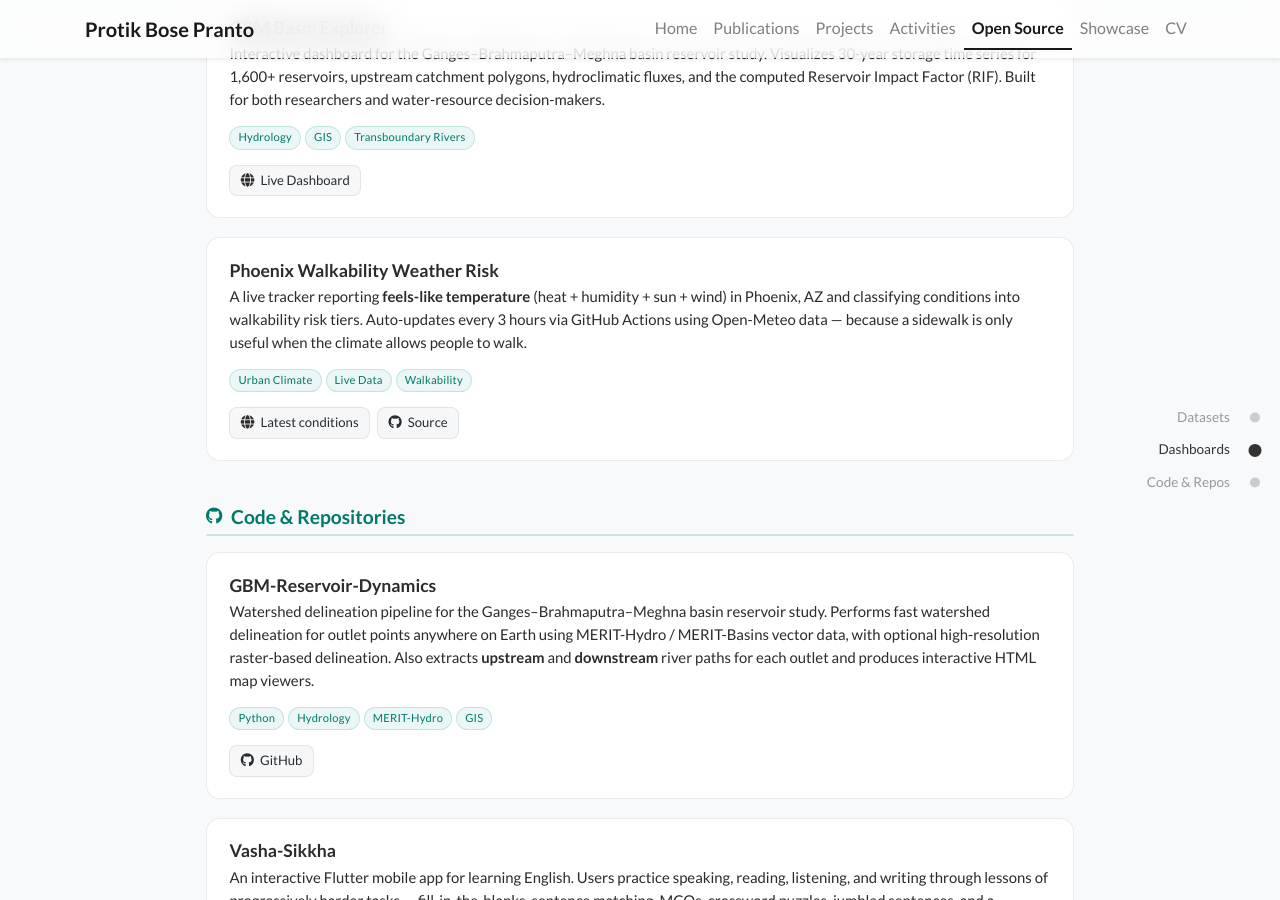
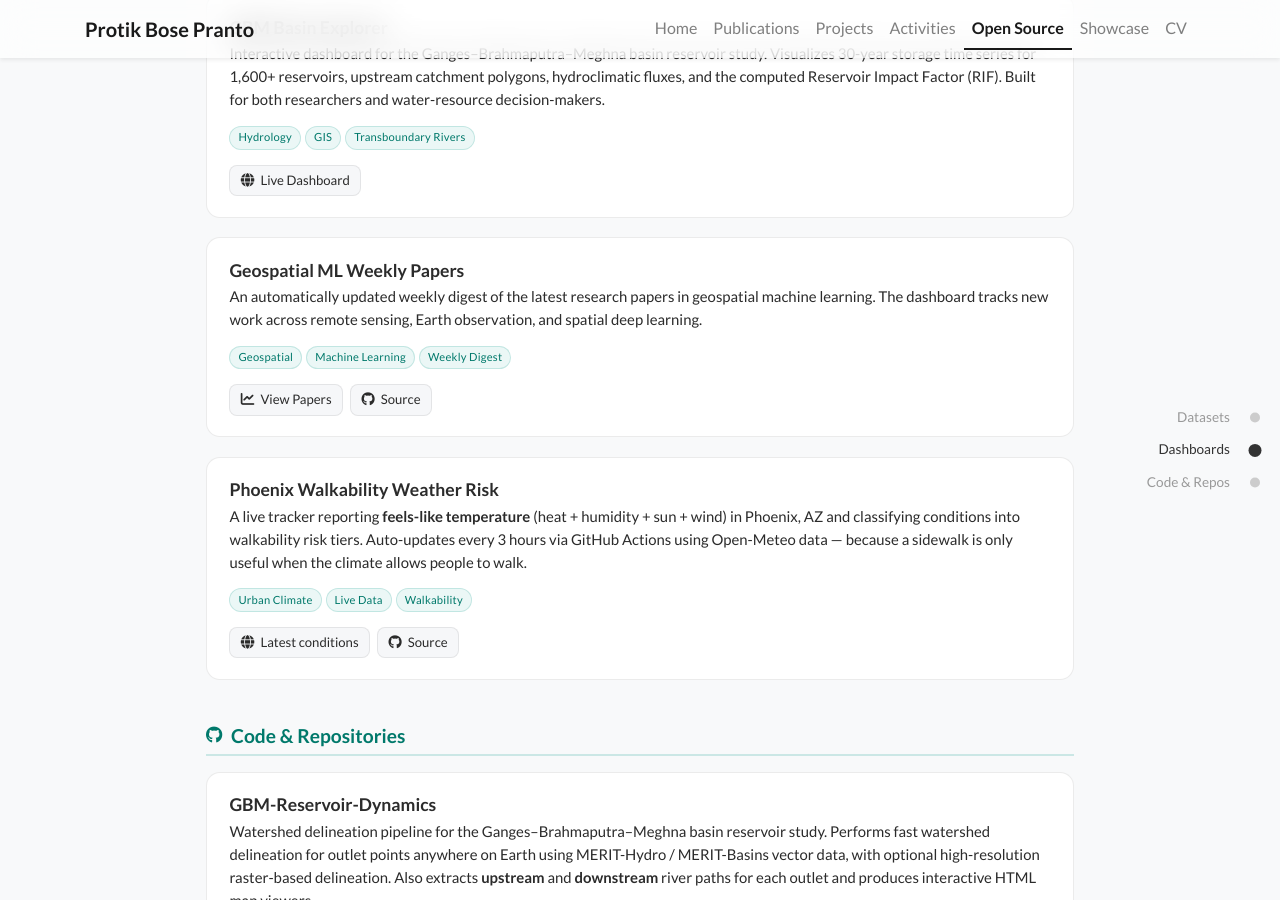
Before and after one commit to ProtikBose/protikbose.github.io, a Jekyll site: the page built from opensource.html, in a window 1280 px wide and 900 px high, scrolled down 621 px. Built offline with Jekyll 4.4.1, drawn with Linux system fonts in a browser that asks for light colours; nearby versions of some CDN libraries; a style sheet for code colours, icons or effects is not loaded.

Commit message:
added the dashboard

```diff
--- a/_data/opensource.yml
+++ b/_data/opensource.yml
@@ -78,6 +78,26 @@ dashboards:
         icon: "fas fa-globe"
       - name: "Source"
         url: "#"   # TODO: GitHub repo URL if public
+        icon: "fab fa-github"
+
+  - title: "Geospatial ML Weekly Papers"
+    #year: "2025 – Present"
+    description: >-
+      An automatically updated weekly digest of the latest research papers
+      in geospatial machine learning. The
+      dashboard tracks new work across remote sensing, Earth observation,
+      and spatial deep learning.
+    tags:
+      - Geospatial
+      - Machine Learning
+      - Weekly Digest
+    image:   # assets/images/opensource/walkability-weather.png
+    links:
+      - name: "View Papers"
+        url: "https://github.com/ProtikBose/geospatial-ml-weekly-papers/blob/master/output/geospatial_ml_papers.md"
+        icon: "fas fa-chart-line"
+      - name: "Source"
+        url: "https://github.com/ProtikBose/geospatial-ml-weekly-papers"
         icon: "fab fa-github"
 
   - title: "Phoenix Walkability Weather Risk"
```
